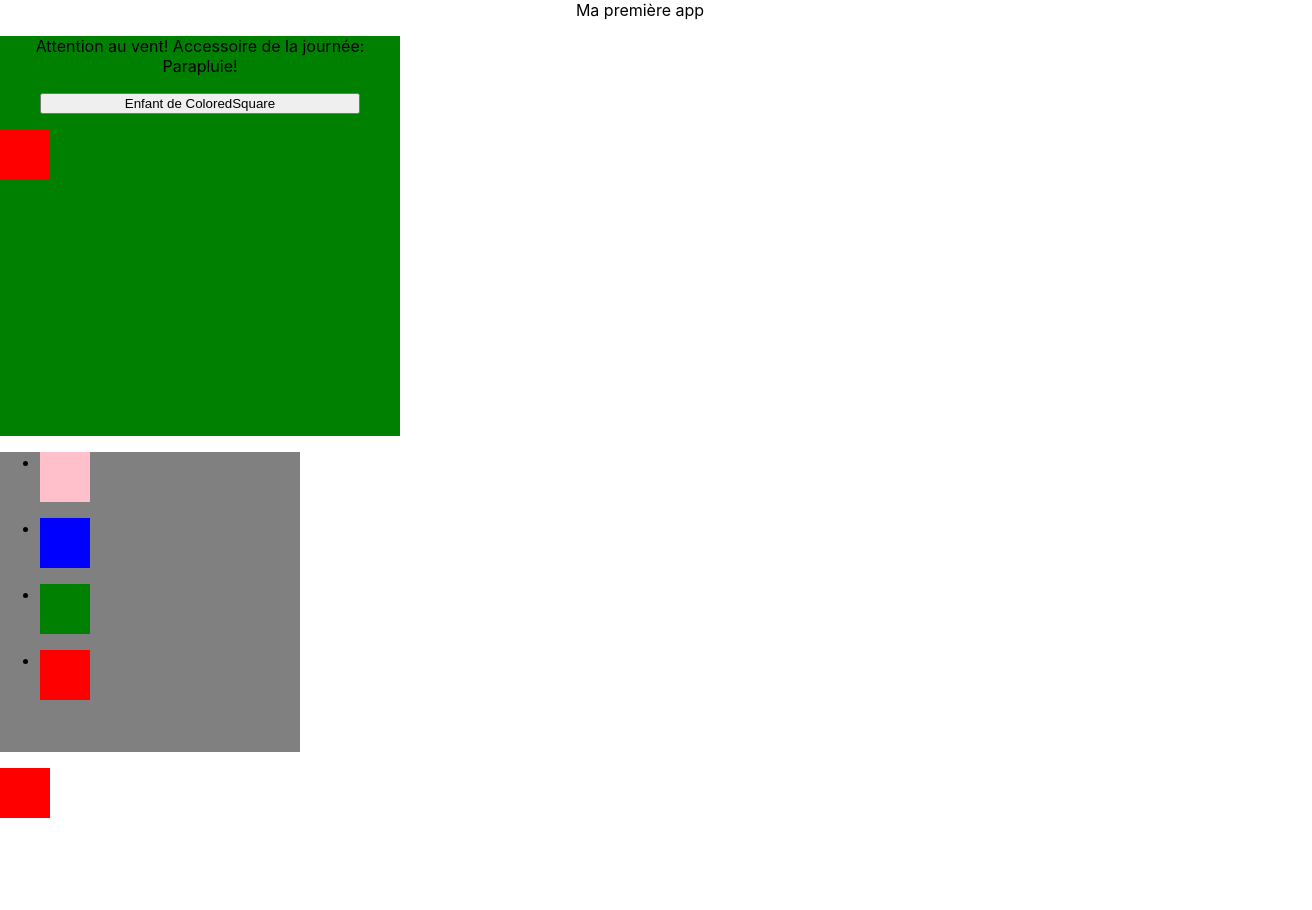
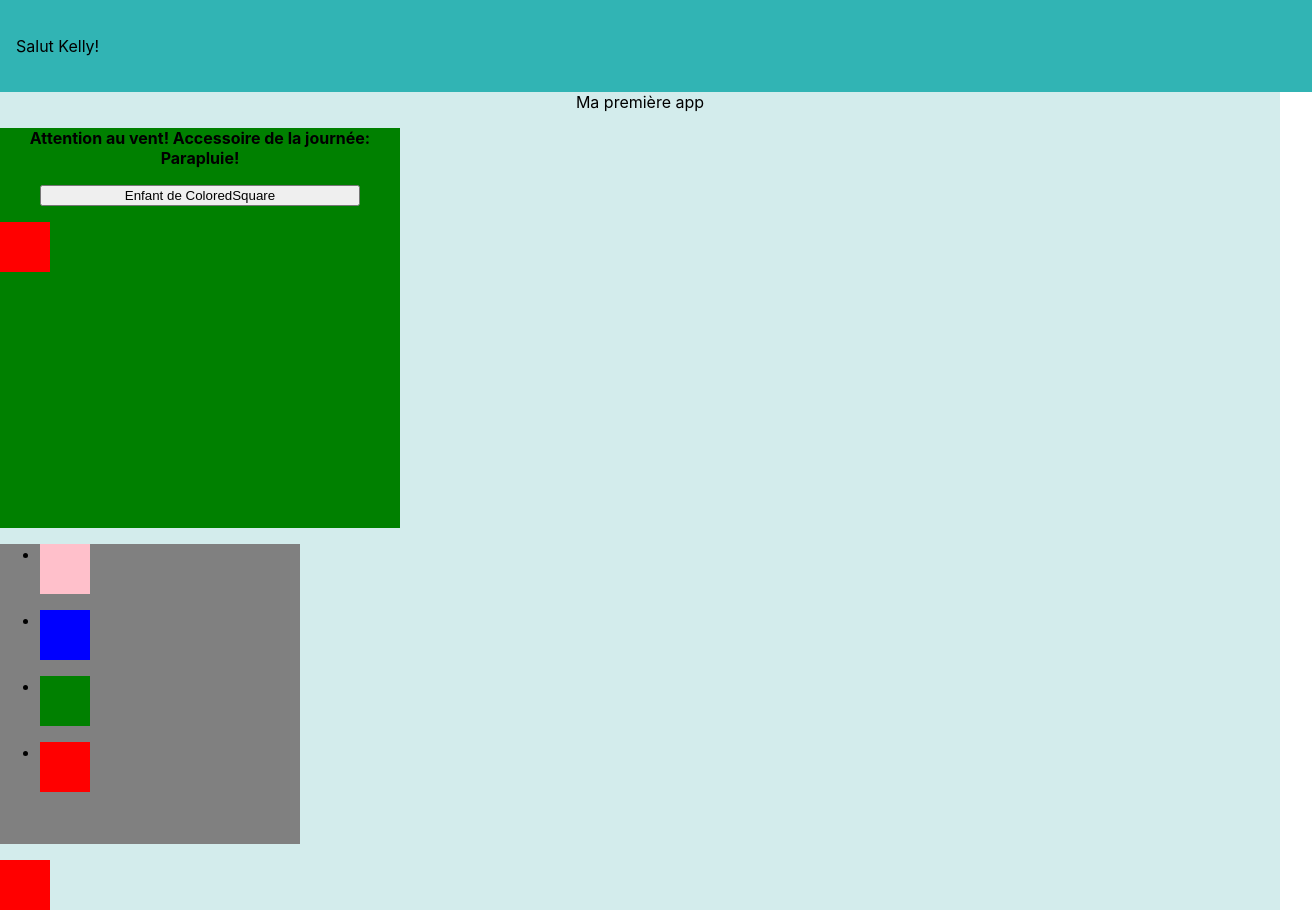
Before and after one commit to kamelkeb/ifocop-jan21-react, a React (Create React App) app: page / in a window 1280 px wide. Shown: the whole page, 1312 px wide, since content can reach past the window. Before the commit the page ends 818 px from the top, so only its background shows below. Built offline with nearby package versions, Linux system fonts and the light colour scheme.

Commit message:
usage de module CSS

```diff
--- a/note1.js
+++ b/note1.js
@@ -2,7 +2,7 @@
 //npx create-react-app nom-app
 
 /**
- * Puis entrer dans le dossier créé, pui "code ."
+ * Puis entrer dans le dossier créé, puis "code ."
  * Ensuite "npm start" pour lancer le serveur de dev
  *
  */
--- a/src/App.js
+++ b/src/App.js
@@ -1,20 +1,25 @@
 import React, { useState } from "react";
 import "./App.css";
 import { ColoredSquare } from "./components/ColoredSquare";
+import { Header } from "./components/Header/Header";
 
 const App = () => {
   const username = "Kelly";
   const ilFaitBeau = Math.random() < 0.5 ? true : false;
 
-  const message = ilFaitBeau ? (
-    <p>Quelle belle journée! Accessoire de la journée: Chapeau!</p>
-  ) : (
-    <p>Attention au vent! Accessoire de la journée: Parapluie!</p>
-  );
+  const message = ilFaitBeau
+    ? "Quelle belle journée! Accessoire de la journée: Chapeau!"
+    : "Attention au vent! Accessoire de la journée: Parapluie!";
 
-  const colors = ["pink", "blue", "green", "red"];
+  const colors = [
+    { color: "pink", id: "mon_app_squarerd_li1" },
+    { color: "blue", id: "mon_app_squarerd_li2" },
+    { color: "green", id: "mon_app_squarerd_li3" },
+    { color: "red", id: "mon_app_squarerd_li4" },
+  ];
   return (
     <div className="App">
+      <Header username={username}></Header>
       Ma première app
       <ColoredSquare color="green" side="400px" message={message}>
         <button style={{ width: "80%" }}>Enfant de ColoredSquare</button>
@@ -23,8 +28,8 @@ const App = () => {
       <ColoredSquare color="grey" side="300px">
         <ul>
           {colors.map((c) => (
-            <li>
-              <ColoredSquare color={c}></ColoredSquare>
+            <li key={c.id}>
+              <ColoredSquare color={c.color}></ColoredSquare>
             </li>
           ))}
         </ul>
@@ -41,7 +46,7 @@ ColoredSquare({
   color: "green",
   side: "160px",
   message: "Salut!",
-  childre: [
+  children: [
     <button style={{ width: "80%" }}>Enfant de ColoredSquare</button>,
     ColoredSquare({
       color: "red",
--- a/src/components/ColoredSquare.js
+++ b/src/components/ColoredSquare.js
@@ -1,13 +1,21 @@
-export const ColoredSquare = ({ message, side, color, children }) => {
+export const ColoredSquare = (props) => {
+  const { message, side, color, children } = props;
+  const styles = {
+    coloredSquareStyle: {
+      width: side || "50px",
+      height: side || "50px",
+      backgroundColor: color,
+    },
+    messageStyle: {
+      fontWeight: "bold",
+    },
+  };
+
+  // Ici mettre des fonctions utiles à CE composant
+
   return (
-    <div
-      style={{
-        width: side || "50px",
-        height: side || "50px",
-        backgroundColor: color,
-      }}
-    >
-      <p>{message}</p>
+    <div style={styles.coloredSquareStyle}>
+      <p style={styles.messageStyle}>{message}</p>
 
       {children}
     </div>
--- /dev/null
+++ b/src/components/Header/Header.js
@@ -0,0 +1,5 @@
+import classes from "./Header.module.css";
+
+export const Header = ({ username }) => {
+  return <div className={classes.header}>Salut {username}!</div>;
+};
--- /dev/null
+++ b/src/components/Header/Header.module.css
@@ -0,0 +1,9 @@
+.header {
+  display: flex;
+  justify-content: space-between;
+  align-items: center;
+  background-color: rgb(49, 180, 180);
+  width: 100%;
+  height: 60px;
+  padding: 16px;
+}
--- a/src/index.css
+++ b/src/index.css
@@ -1,5 +1,5 @@
 :root {
-  --header-background-color: "grey";
+  --header-background-color: rgb(211, 236, 236);
 }
 
 body {
```
Also changed, not shown: 1 other file (tests, documents, lock files or other folders).
